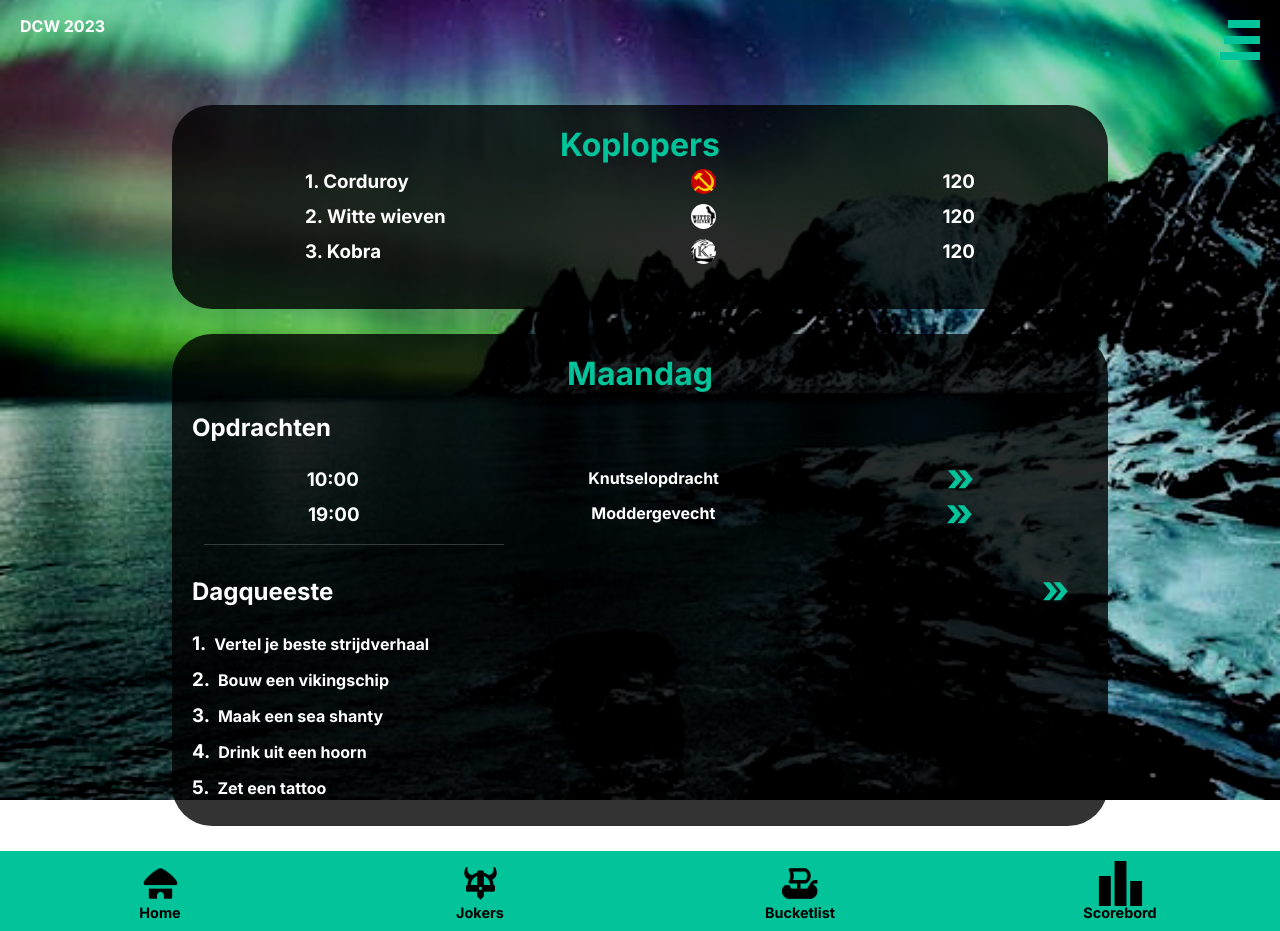
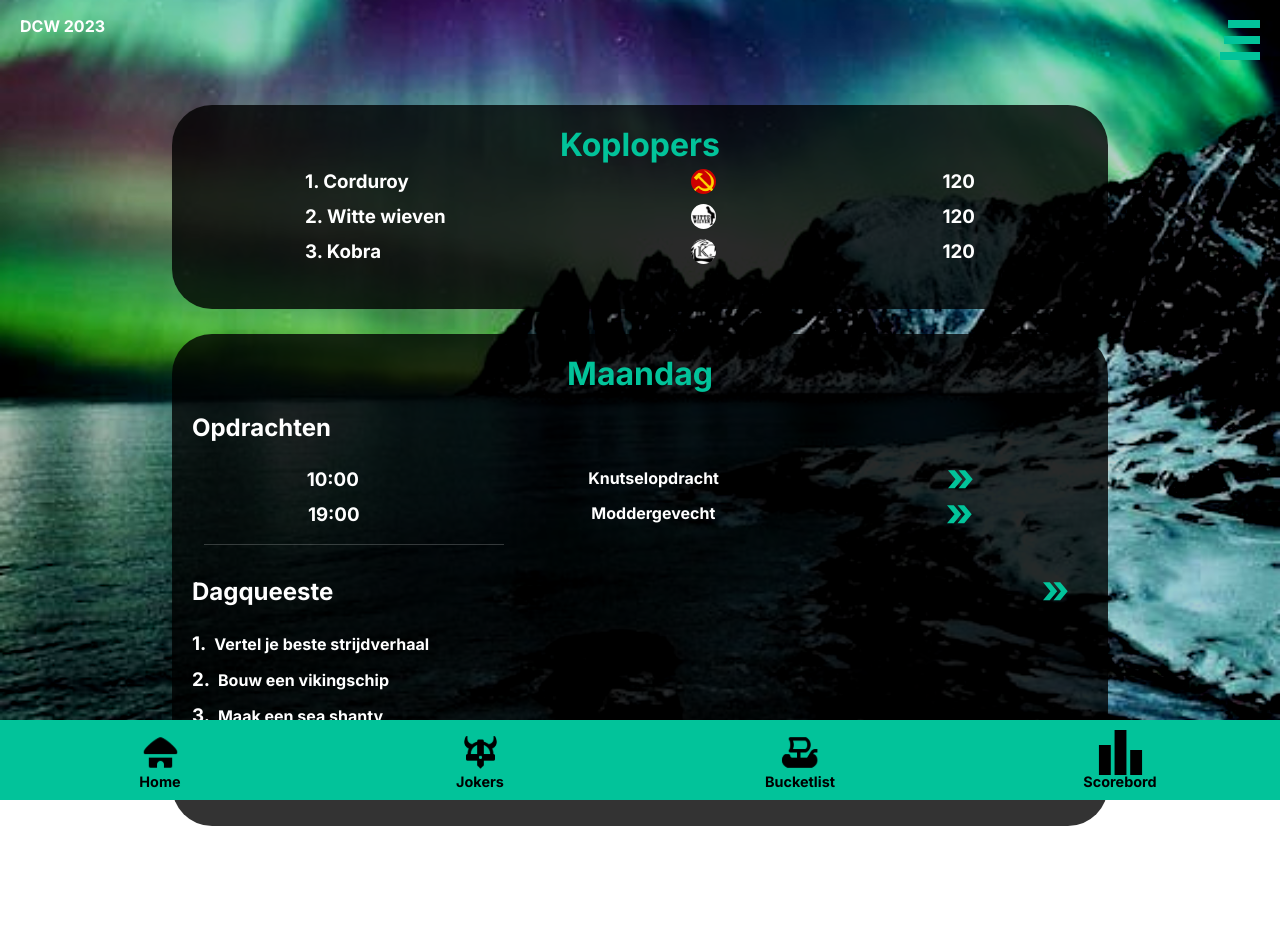
Before and after one commit to JochemHarteveld/DCW, a SvelteKit app: page / in a window 1280 px wide. After the commit the page ends 826 px from the top, so only its background shows below. Built offline with nearby package versions, Linux system fonts and the light colour scheme.

Commit message:
created homepage

```diff
--- a/src/routes/+layout.svelte
+++ b/src/routes/+layout.svelte
@@ -9,7 +9,9 @@
 
 <img src="images/norway.jpeg" alt="">
 <TopBar></TopBar>
-<slot />
+<div class="container">
+    <slot />
+</div>
 <div class="nav-wrapper">
 	<BottomNav />
 </div>
@@ -53,12 +55,18 @@
         width: 100vw;
         object-fit: cover;
         filter: contrast(130%) brightness(0.8) saturate(1.2);
-        position: absolute;
+        position: fixed;
         top: 0;
         z-index: -1;
     }
 
+    .container{
+        margin-bottom: 100px;
+    }
+
+
 	.nav-wrapper {
+		position: fixed;
 		bottom: 0;
 		width: 100%;
 	}
```
Also changed, not shown: 17 other files (tests, documents, lock files or other folders).
